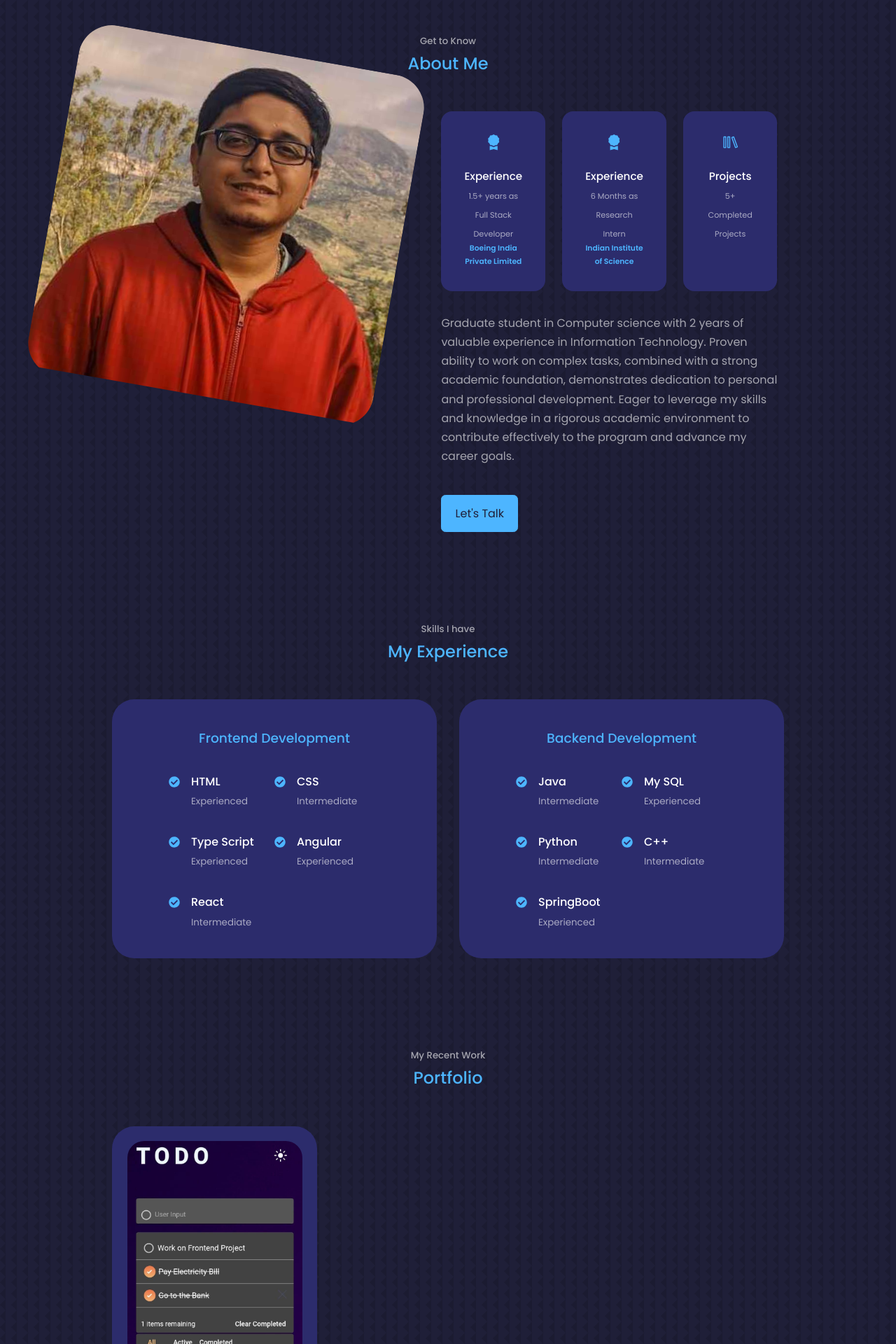
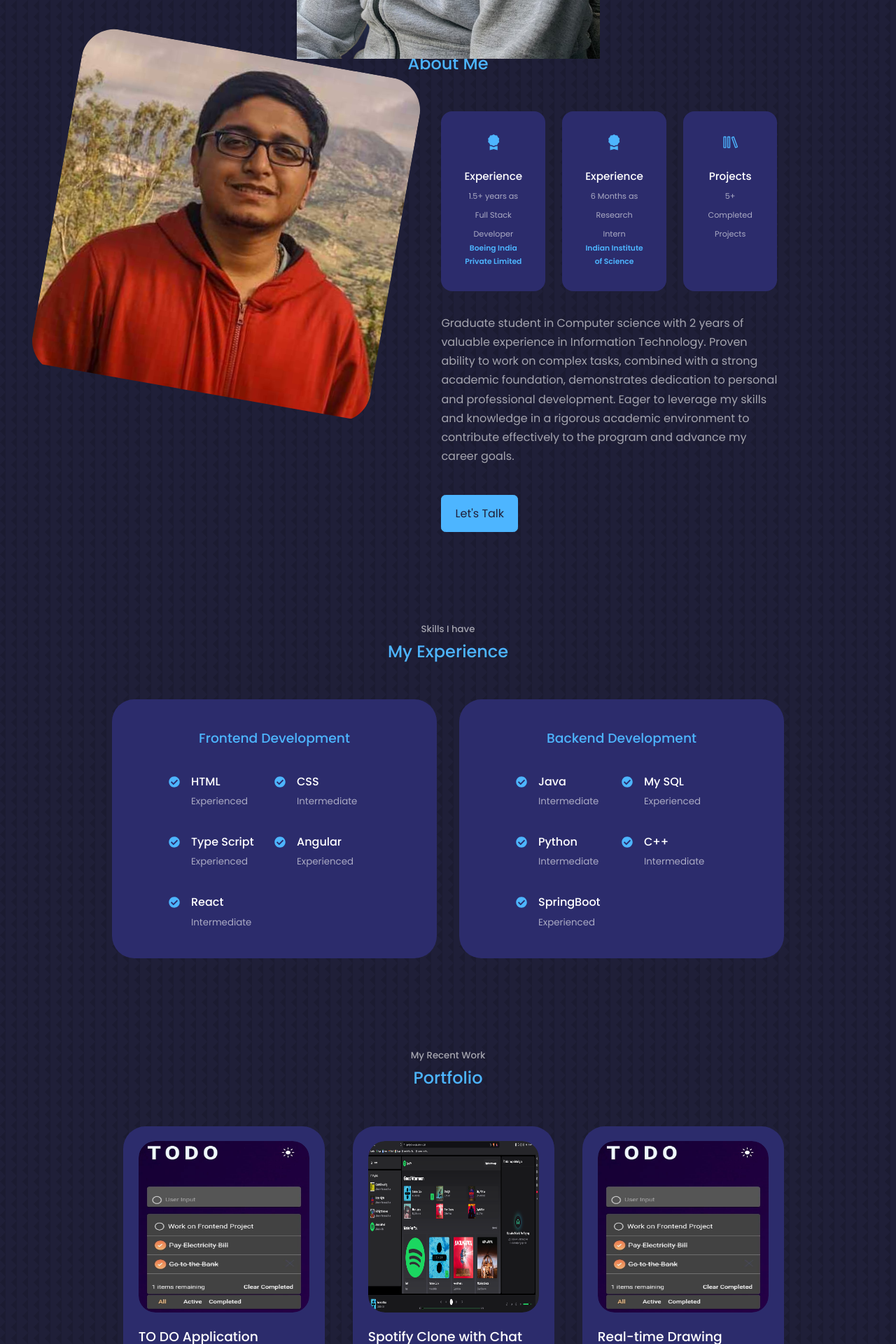
Before and after one commit to ksm007/my-portfolio, a React (Create React App) app: page / in a window 1280 px wide. Shown: the part 880-2800 px from the top of the page at 70% size. Built offline with nearby package versions, Linux system fonts and the light colour scheme.

Commit message:
fixes and small changes

```diff
--- a/src/components/about/about.css
+++ b/src/components/about/about.css
@@ -11,15 +11,19 @@
     background: linear-gradient(45deg, transparent, var(--color-primary), transparent);
     display: grid;
     place-items: center;
+    /* align-items: center; */
 }
 
 
 
 .about__me-image {
+    scale: 0.98;
     border-radius: 3rem;
     overflow: hidden;
     transform: rotate(10deg);
     transition: var(--transition);
+    object-fit: contain;
+    /* align-items: center; */
 }
 
 .about__me-image:hover {
@@ -85,7 +89,7 @@
     }
 
     .about__me {
-        width: 40%;
+        width: 60%;
         margin: 10rem auto 12rem;
     }
 
@@ -93,15 +97,21 @@
         margin: 1rem 0 1.5rem;
     }
 
+    .about__me-image{
+        scale: 0.87;
+    }
+
 }
 
 @media screen and (max-width: 600px) {
 
     .about__me {
-        width: 65%;
+        width: 100%;
         margin: 10rem auto 12rem;
     }
-
+    .about__me-image{
+        scale: 0.73;
+    }
     .about__cards {
         grid-template-columns: 1fr 1fr;
         gap: 1rem;
--- a/src/components/contact/Contact.jsx
+++ b/src/components/contact/Contact.jsx
@@ -45,7 +45,7 @@ const Contact = () => {
     <article className='contact__option'>
     <FaWhatsapp className='contact__option-icon' />
       <h4>Whatsapp</h4>
-      <a href="https://api.whatsapp.com/send?phone=+917022023039" target='_blank'>Send A Message</a>
+      <a href="https://api.whatsapp.com/send/?phone=918088165214&text&type=phone_number&app_absent=0" target='_blank'>Send A Message</a>
     </article>
     </div>
 
--- a/src/components/header/HeaderSocials.jsx
+++ b/src/components/header/HeaderSocials.jsx
@@ -6,10 +6,10 @@ const HeaderSocials = () => {
   return (
     <div className="header__socials">
       <a href="https://www.linkedin.com/in/kartik-marathe-360013168/"
-        target="_blank">
+        target="_blank" rel="noopener noreferrer">
         <SiLinkedin />
       </a>
-      <a href="https://github.com/ksm007" target="_blank">
+      <a href="https://github.com/ksm007" target="_blank" rel="noopener noreferrer">
         <RxGithubLogo />
       </a>
     </div>
--- a/src/components/header/header.css
+++ b/src/components/header/header.css
@@ -1,7 +1,7 @@
 header {
   height: 100vh;
   padding-top: 7rem;
-  overflow: hidden;
+  /* overflow: hidden; */
 }
 
 .header__container {
@@ -59,6 +59,7 @@ header {
 @media screen and (max-width: 1024px) {
   header {
     height: 68vh;
+    padding-bottom: 50rem;
   }
 }
 
--- a/src/components/portfolio/Portfolio.jsx
+++ b/src/components/portfolio/Portfolio.jsx
@@ -1,6 +1,7 @@
 import React from 'react'
 import './portfolio.css'
 import IMG1 from '../../assets/portfolio1.jpeg'
+import SpotifyImage from '../../assets/SpotifyImage.png'
 // import IMG2 from '../../assets/portfolio2.jpeg'
 // import IMG3 from '../../assets/portfolio3.jpeg'
 
@@ -9,24 +10,24 @@ const data = [{
   id: 1,
   image: IMG1,
   title: 'TO DO Application',
-  github: 'https://github.com',
+  github: 'https://github.com/ksm007/AngularToDo',
   demo: 'https://angulartodo-ecdd5.web.app/login'
 }
-// ,
-// {
-//   id: 2,
-//   image: IMG1,
-//   title: 'TO DO Application',
-//   github: 'https://github.com',
-//   demo: 'https://angulartodo-ecdd5.web.app/login'
-// },
-// {
-//   id: 3,
-//   image: IMG1,
-//   title: 'TO DO Application',
-//   github: 'https://github.com',
-//   demo: 'https://angulartodo-ecdd5.web.app/login'
-// }
+,
+{
+  id: 2,
+  image: SpotifyImage,
+  title: 'Spotify Clone with Chat Application',
+  github: 'https://github.com/ksm007/Spotify-Clone',
+  demo: 'https://spotify-clone-gi9v.onrender.com/'
+},
+{
+  id: 3,
+  image: IMG1,
+  title: 'Real-time Drawing Application',
+  github: 'https://github.com/ksm007/draawingApp',
+  demo: 'https://angulartodo-ecdd5.web.app/login'
+}
 ]
 const Portfolio = () => {
   return (
@@ -40,12 +41,12 @@ const Portfolio = () => {
             return (
               <article key={id} className='portfolio__item'>
                 <div className="portfolio__item-image">
-                  <img src={image} alt={title} />
+                  <img src={image} alt={title} className='portfolio__item-image' />
                 </div>
                 <h3>{title}</h3>
                 <div className="portfolio__item-cta">
-                  <a href={github} className='btn' target='_blank'>Github</a>
-                  <a href={demo} className='btn btn-primary' target='_blank'>Live Demo</a>
+                  <a href={github} className='btn' target='_blank' rel="noopener noreferrer">Github</a>
+                  <a href={demo} className='btn btn-primary' target='_blank' rel="noopener noreferrer">Live Demo</a>
                 </div>
               </article>
             )
--- a/src/components/portfolio/portfolio.css
+++ b/src/components/portfolio/portfolio.css
@@ -3,8 +3,13 @@
     grid-template-columns: repeat(3, 1fr);
     gap: 2.5rem;
     width: 100%;
+    padding-left: 1rem;
 }
-
+.portfolio__item-image{
+    border-radius: 1.5rem;
+    overflow: hidden;
+    aspect-ratio: 1/1;
+}
 .portfolio__item {
     background: var(--color-bg-variant);
     padding: 1.3rem;
--- a/src/index.css
+++ b/src/index.css
@@ -120,7 +120,7 @@ a:hover {
 }
 
 .img {
-    display: block;
+    display: flex;
     width: 100%;
     object-fit: cover;
 }
```
Also changed, not shown: package.json (+5 -2 lines), src/assets/SpotifyImage.png (added), 1 other file (tests, documents, lock files or other folders).
